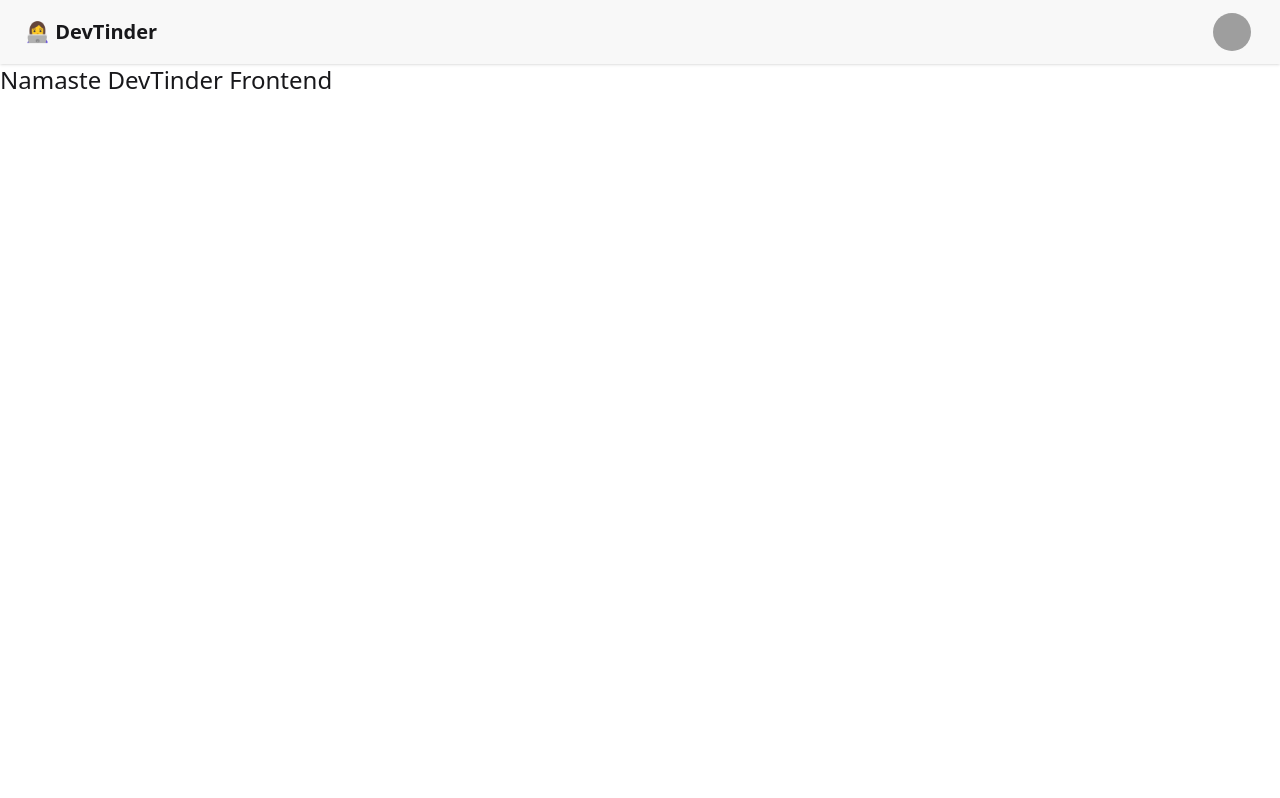
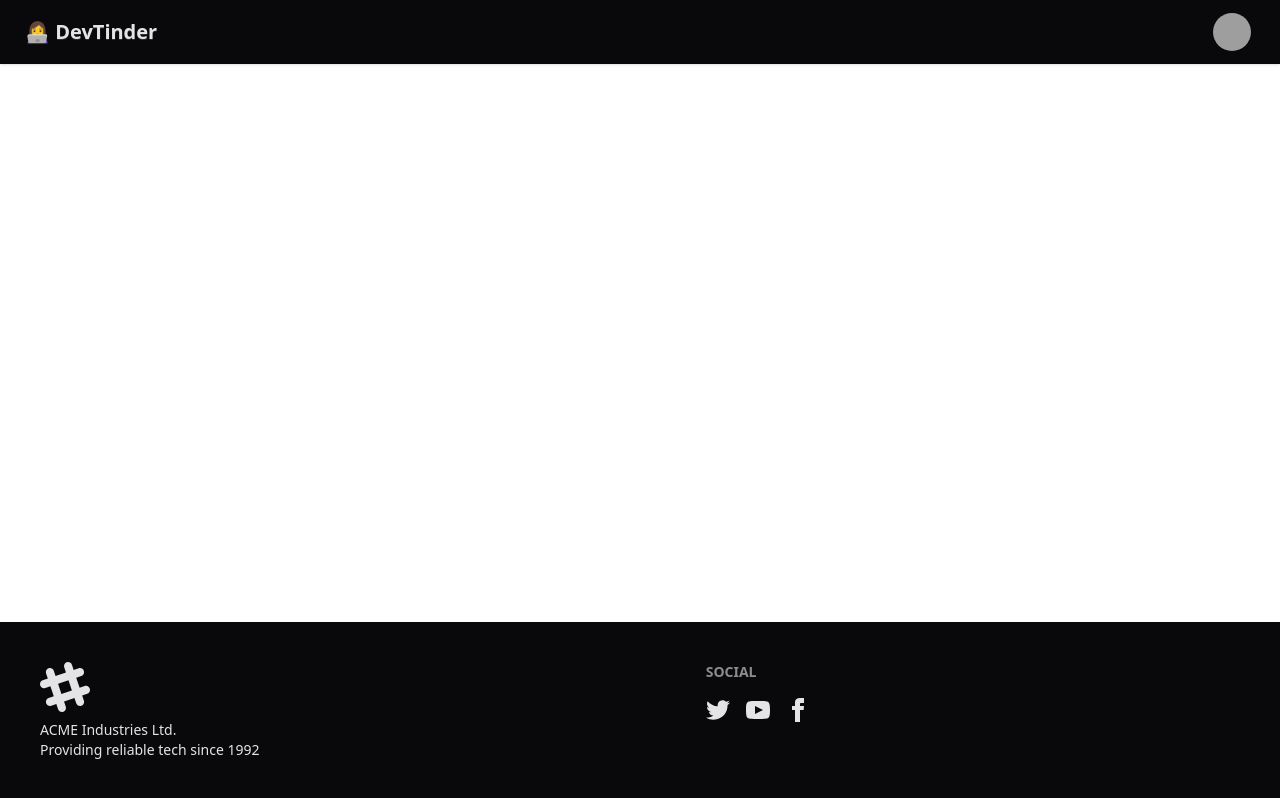
Before and after one commit to Ophidev/DevTinder, a React (Vite) app in the folder DevTinder-Frontend/: page / in a window 1280 px wide. Built offline with nearby package versions, Linux system fonts and the light colour scheme; grey boxes are pictures that could not be loaded.

Commit message:
- added react-router-dom@6 - create seprate Navbar and Body components - Create BrowserRouter > Routes >Route in App.jsx - Creating Footer component

```diff
--- a/DevTinder-Frontend/package.json
+++ b/DevTinder-Frontend/package.json
@@ -13,6 +13,7 @@
     "@tailwindcss/vite": "^4.1.14",
     "react": "^19.1.1",
     "react-dom": "^19.1.1",
+    "react-router-dom": "^6.30.1",
     "tailwindcss": "^4.1.14"
   },
   "devDependencies": {
--- a/DevTinder-Frontend/src/App.jsx
+++ b/DevTinder-Frontend/src/App.jsx
@@ -1,47 +1,24 @@
 import "./App.css";
+import { BrowserRouter, Routes, Route } from "react-router-dom";
+import Body from "./Body";
+import Login from "./Login";
+import Profile from "./Profile";
 
 function App() {
   return (
     <>
-      <div className="navbar bg-base-200 shadow-sm">
-        <div className="flex-1">
-          <a className="btn btn-ghost text-xl">👩‍💻 DevTinder</a>
-        </div>
-        <div className="flex gap-2">
-          <div className="dropdown dropdown-end mx-5">
-            <div
-              tabIndex={0}
-              role="button"
-              className="btn btn-ghost btn-circle avatar"
-            >
-              <div className="w-10 rounded-full">
-                <img
-                  alt="Tailwind CSS Navbar component"
-                  src="https://img.daisyui.com/images/stock/photo-1534528741775-53994a69daeb.webp"
-                />
-              </div>
-            </div>
-            <ul
-              tabIndex={0}
-              className="menu menu-sm dropdown-content bg-base-100 rounded-box z-1 mt-3 w-52 p-2 shadow"
-            >
-              <li>
-                <a className="justify-between">
-                  Profile
-                  <span className="badge">New</span>
-                </a>
-              </li>
-              <li>
-                <a>Settings</a>
-              </li>
-              <li>
-                <a>Logout</a>
-              </li>
-            </ul>
-          </div>
-        </div>
-      </div>
-      <h1 className="text-2xl">Namaste DevTinder Frontend</h1>
+      <BrowserRouter basename="/">
+        <Routes>
+
+          <Route path="/" element={<Body />}>
+
+            <Route path="/login" element={<Login />} />
+            <Route path="/profile" element={<Profile />} />
+
+          </Route>
+
+        </Routes>
+      </BrowserRouter>
     </>
   );
 }
--- /dev/null
+++ b/DevTinder-Frontend/src/Body.jsx
@@ -0,0 +1,16 @@
+import React from 'react'
+import Navbar from './NavBar'
+import { Outlet } from 'react-router-dom'
+import Footer from './Footer'
+
+const Body = () => {
+  return (
+    <div>
+        <Navbar/>
+        <Outlet/>
+        <Footer/>
+    </div>
+  )
+}
+
+export default Body
--- /dev/null
+++ b/DevTinder-Frontend/src/Footer.jsx
@@ -0,0 +1,66 @@
+import React from 'react'
+
+const Footer = () => {
+  return (
+   <footer className="footer sm:footer-horizontal bg-neutral text-neutral-content p-10 fixed bottom-0">
+  <aside>
+    <svg
+      width="50"
+      height="50"
+      viewBox="0 0 24 24"
+      xmlns="http://www.w3.org/2000/svg"
+      fillRule="evenodd"
+      clipRule="evenodd"
+      className="fill-current">
+      <path
+        d="M22.672 15.226l-2.432.811.841 2.515c.33 1.019-.209 2.127-1.23 2.456-1.15.325-2.148-.321-2.463-1.226l-.84-2.518-5.013 1.677.84 2.517c.391 1.203-.434 2.542-1.831 2.542-.88 0-1.601-.564-1.86-1.314l-.842-2.516-2.431.809c-1.135.328-2.145-.317-2.463-1.229-.329-1.018.211-2.127 1.231-2.456l2.432-.809-1.621-4.823-2.432.808c-1.355.384-2.558-.59-2.558-1.839 0-.817.509-1.582 1.327-1.846l2.433-.809-.842-2.515c-.33-1.02.211-2.129 1.232-2.458 1.02-.329 2.13.209 2.461 1.229l.842 2.515 5.011-1.677-.839-2.517c-.403-1.238.484-2.553 1.843-2.553.819 0 1.585.509 1.85 1.326l.841 2.517 2.431-.81c1.02-.33 2.131.211 2.461 1.229.332 1.018-.21 2.126-1.23 2.456l-2.433.809 1.622 4.823 2.433-.809c1.242-.401 2.557.484 2.557 1.838 0 .819-.51 1.583-1.328 1.847m-8.992-6.428l-5.01 1.675 1.619 4.828 5.011-1.674-1.62-4.829z"></path>
+    </svg>
+    <p>
+      ACME Industries Ltd.
+      <br />
+      Providing reliable tech since 1992
+    </p>
+  </aside>
+  <nav>
+    <h6 className="footer-title">Social</h6>
+    <div className="grid grid-flow-col gap-4">
+      <a>
+        <svg
+          xmlns="http://www.w3.org/2000/svg"
+          width="24"
+          height="24"
+          viewBox="0 0 24 24"
+          className="fill-current">
+          <path
+            d="M24 4.557c-.883.392-1.832.656-2.828.775 1.017-.609 1.798-1.574 2.165-2.724-.951.564-2.005.974-3.127 1.195-.897-.957-2.178-1.555-3.594-1.555-3.179 0-5.515 2.966-4.797 6.045-4.091-.205-7.719-2.165-10.148-5.144-1.29 2.213-.669 5.108 1.523 6.574-.806-.026-1.566-.247-2.229-.616-.054 2.281 1.581 4.415 3.949 4.89-.693.188-1.452.232-2.224.084.626 1.956 2.444 3.379 4.6 3.419-2.07 1.623-4.678 2.348-7.29 2.04 2.179 1.397 4.768 2.212 7.548 2.212 9.142 0 14.307-7.721 13.995-14.646.962-.695 1.797-1.562 2.457-2.549z"></path>
+        </svg>
+      </a>
+      <a>
+        <svg
+          xmlns="http://www.w3.org/2000/svg"
+          width="24"
+          height="24"
+          viewBox="0 0 24 24"
+          className="fill-current">
+          <path
+            d="M19.615 3.184c-3.604-.246-11.631-.245-15.23 0-3.897.266-4.356 2.62-4.385 8.816.029 6.185.484 8.549 4.385 8.816 3.6.245 11.626.246 15.23 0 3.897-.266 4.356-2.62 4.385-8.816-.029-6.185-.484-8.549-4.385-8.816zm-10.615 12.816v-8l8 3.993-8 4.007z"></path>
+        </svg>
+      </a>
+      <a>
+        <svg
+          xmlns="http://www.w3.org/2000/svg"
+          width="24"
+          height="24"
+          viewBox="0 0 24 24"
+          className="fill-current">
+          <path
+            d="M9 8h-3v4h3v12h5v-12h3.642l.358-4h-4v-1.667c0-.955.192-1.333 1.115-1.333h2.885v-5h-3.808c-3.596 0-5.192 1.583-5.192 4.615v3.385z"></path>
+        </svg>
+      </a>
+    </div>
+  </nav>
+</footer>
+  )
+}
+
+export default Footer
--- /dev/null
+++ b/DevTinder-Frontend/src/Login.jsx
@@ -0,0 +1,9 @@
+import React from 'react'
+
+const Login = () => {
+  return (
+    <div>Login</div>
+  )
+}
+
+export default Login
--- /dev/null
+++ b/DevTinder-Frontend/src/Navbar.jsx
@@ -0,0 +1,46 @@
+import React from "react";
+
+const Navbar = () => {
+  return (
+    <div className="navbar bg-neutral text-neutral-content shadow-sm">
+      <div className="flex-1">
+        <a className="btn btn-ghost text-xl">👩‍💻 DevTinder</a>
+      </div>
+      <div className="flex gap-2">
+        <div className="dropdown dropdown-end mx-5">
+          <div
+            tabIndex={0}
+            role="button"
+            className="btn btn-ghost btn-circle avatar"
+          >
+            <div className="w-10 rounded-full">
+              <img
+                alt="Tailwind CSS Navbar component"
+                src="https://img.daisyui.com/images/stock/photo-1534528741775-53994a69daeb.webp"
+              />
+            </div>
+          </div>
+          <ul
+            tabIndex={0}
+            className="menu menu-sm dropdown-content bg-base-100 rounded-box z-1 mt-3 w-52 p-2 shadow"
+          >
+            <li>
+              <a className="justify-between">
+                Profile
+                <span className="badge">New</span>
+              </a>
+            </li>
+            <li>
+              <a>Settings</a>
+            </li>
+            <li>
+              <a>Logout</a>
+            </li>
+          </ul>
+        </div>
+      </div>
+    </div>
+  );
+};
+
+export default Navbar;
--- /dev/null
+++ b/DevTinder-Frontend/src/Profile.jsx
@@ -0,0 +1,9 @@
+import React from 'react'
+
+const Profile = () => {
+  return (
+    <div>Profile</div>
+  )
+}
+
+export default Profile
```
Also changed, not shown: 1 other file (tests, documents, lock files or other folders).
